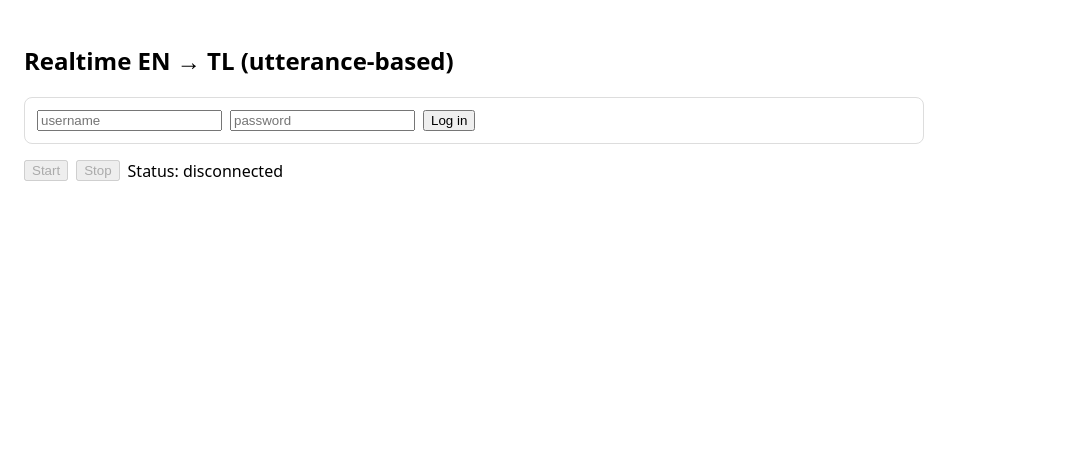
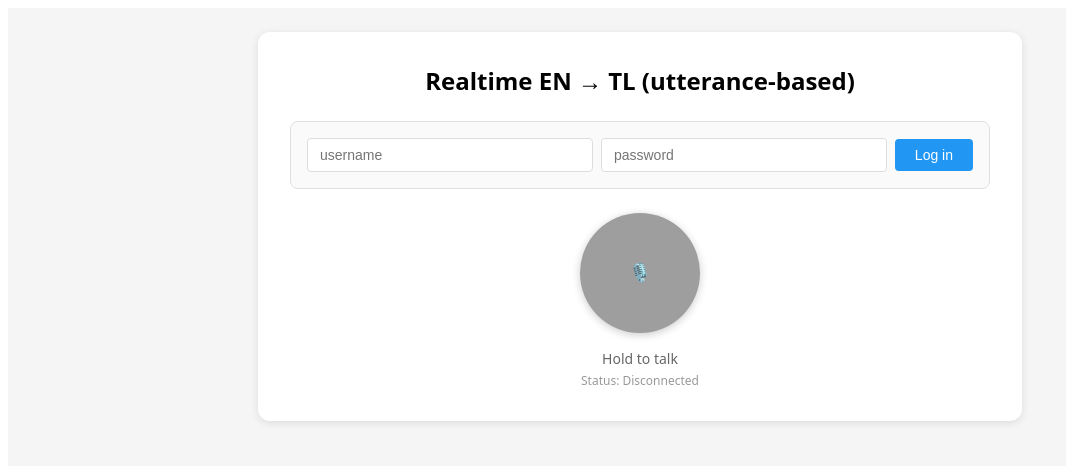
Before and after one commit to limping-robot/live-translation-frontend, a React (Vite) app: page / in a window 1280 px wide. Shown: the top 466 px of the page, without its empty margins (0-1066 px from the left). Built offline with nearby package versions, Linux system fonts and the light colour scheme.

Commit message:
top/center page and switch to push-to-talk approach

```diff
--- a/src/App.jsx
+++ b/src/App.jsx
@@ -9,6 +9,7 @@ function makeUttId() {
 export default function App() {
   const [connected, setConnected] = useState(false);
   const [running, setRunning] = useState(false);
+  const [isPressing, setIsPressing] = useState(false);
   const [lines, setLines] = useState([]);
 
   const [username, setUsername] = useState("");
@@ -19,6 +20,9 @@ export default function App() {
   const wsRef = useRef(null);
   const ctxRef = useRef(null);
   const streamRef = useRef(null);
+  const nodeRef = useRef(null);
+  const isPressingRef = useRef(false);
+  const allowNextUtteranceRef = useRef(false);
 
   const proto = window.location.protocol === "https:" ? "wss" : "ws";
 
@@ -34,6 +38,23 @@ export default function App() {
       setToken(saved);
     }
   }, []);
+
+  // Open WebSocket connection when token is available
+  useEffect(() => {
+    if (token) {
+      const ws = wsRef.current;
+      if (!ws || ws.readyState === WebSocket.CLOSED || ws.readyState === WebSocket.CLOSING) {
+        initializeWebSocket();
+      }
+    } else {
+      // Cleanup on token removal
+      if (wsRef.current) {
+        wsRef.current.close();
+        wsRef.current = null;
+        setConnected(false);
+      }
+    }
+  }, [token]);
 
   async function handleLogin(e) {
     e.preventDefault();
@@ -67,20 +88,15 @@ export default function App() {
   }
 
   function handleLogout() {
+    cleanup();
     setToken(null);
     localStorage.removeItem("access_token");
     setConnected(false);
-    if (running) {
-      stop();
-    }
   }
 
-  async function start() {
-    if (running) return;
-    if (!token) {
-      setAuthError("Please log in first.");
-      return;
-    }
+  async function initializeWebSocket() {
+    if (!token) return;
+    if (wsRef.current && wsRef.current.readyState === WebSocket.OPEN) return;
 
     const wsUrl = buildWsUrl(token);
     const ws = new WebSocket(wsUrl);
@@ -119,6 +135,19 @@ export default function App() {
     };
 
     wsRef.current = ws;
+  }
+
+  async function initializeAudio() {
+    if (running) return; // Already initialized
+    if (!token) {
+      setAuthError("Please log in first.");
+      return;
+    }
+
+    // Ensure WebSocket is connected
+    if (!wsRef.current || wsRef.current.readyState !== WebSocket.OPEN) {
+      await initializeWebSocket();
+    }
 
     const stream = await navigator.mediaDevices.getUserMedia({ audio: true });
     streamRef.current = stream;
@@ -130,17 +159,27 @@ export default function App() {
 
     const src = ctx.createMediaStreamSource(stream);
     const node = new AudioWorkletNode(ctx, "vad-processor");
+    nodeRef.current = node;
 
     node.port.onmessage = (ev) => {
       const { type, pcm, sampleRate } = ev.data;
       if (type !== "utterance") return;
 
+      // Only send utterances if button is currently pressed OR if we're allowing
+      // the next utterance (from a force-end)
+      if (!isPressingRef.current && !allowNextUtteranceRef.current) return;
+
+      if (!wsRef.current || wsRef.current.readyState !== WebSocket.OPEN) return;
+
       const uttId = makeUttId();
 
       // JSON header, binary PCM, JSON footer
-      ws.send(JSON.stringify({ type: "utt_start", uttId, sampleRate }));
-      ws.send(pcm); // ArrayBuffer with PCM16 mono
-      ws.send(JSON.stringify({ type: "utt_end", uttId }));
+      wsRef.current.send(JSON.stringify({ type: "utt_start", uttId, sampleRate }));
+      wsRef.current.send(pcm); // ArrayBuffer with PCM16 mono
+      wsRef.current.send(JSON.stringify({ type: "utt_end", uttId }));
+
+      // Clear the allow flag after sending
+      allowNextUtteranceRef.current = false;
     };
 
     // keep node alive without audible output
@@ -152,8 +191,11 @@ export default function App() {
     setRunning(true);
   }
 
-  async function stop() {
+  async function cleanup() {
     setRunning(false);
+    setIsPressing(false);
+    isPressingRef.current = false;
+    allowNextUtteranceRef.current = false;
 
     wsRef.current?.close();
     wsRef.current = null;
@@ -167,25 +209,71 @@ export default function App() {
       streamRef.current.getTracks().forEach((t) => t.stop());
       streamRef.current = null;
     }
+
+    nodeRef.current = null;
+  }
+
+  async function handlePushStart() {
+    if (!token) {
+      setAuthError("Please log in first.");
+      return;
+    }
+
+    if (!running) {
+      await initializeAudio();
+    }
+
+    isPressingRef.current = true;
+    allowNextUtteranceRef.current = false; // Reset flag when starting new press
+    setIsPressing(true);
+  }
+
+  function handlePushEnd() {
+    isPressingRef.current = false;
+    setIsPressing(false);
+
+    // Force-end any current utterance in the VAD processor
+    // Allow the next utterance to be sent even though button is released
+    if (nodeRef.current) {
+      allowNextUtteranceRef.current = true;
+      nodeRef.current.port.postMessage({ type: "force_end" });
+    }
   }
 
   return (
       <div
           style={{
-            padding: 16,
+            minHeight: "100vh",
+            display: "flex",
+            flexDirection: "column",
+            alignItems: "center",
+            padding: 24,
             fontFamily: "system-ui, sans-serif",
-            maxWidth: 900,
+            backgroundColor: "#f5f5f5",
           }}
       >
-        <h2>Realtime EN → TL (utterance-based)</h2>
+        <div
+            style={{
+              width: "100%",
+              maxWidth: 700,
+              backgroundColor: "white",
+              borderRadius: 12,
+              padding: 32,
+              boxShadow: "0 2px 8px rgba(0,0,0,0.1)",
+            }}
+        >
+          <h2 style={{ marginTop: 0, marginBottom: 24, textAlign: "center" }}>
+            Realtime EN → TL (utterance-based)
+          </h2>
 
           {/* Auth box */}
           <div
               style={{
-              marginBottom: 16,
-              padding: 12,
-              border: "1px solid #ddd",
+                marginBottom: 24,
+                padding: 16,
+                border: "1px solid #e0e0e0",
                 borderRadius: 8,
+                backgroundColor: "#fafafa",
               }}
           >
             {token ? (
@@ -197,65 +285,164 @@ export default function App() {
                       justifyContent: "space-between",
                     }}
                 >
-                <span>Logged in</span>
-                <button onClick={handleLogout}>Log out</button>
+                  <span style={{ color: "#4caf50", fontWeight: 500 }}>
+                    ✓ Logged in
+                  </span>
+                  <button
+                      onClick={handleLogout}
+                      style={{
+                        padding: "6px 16px",
+                        border: "1px solid #ddd",
+                        borderRadius: 4,
+                        backgroundColor: "white",
+                        cursor: "pointer",
+                        fontSize: 14,
+                      }}
+                  >
+                    Log out
+                  </button>
                 </div>
             ) : (
                 <form
                     onSubmit={handleLogin}
-                  style={{ display: "flex", gap: 8, alignItems: "center" }}
+                    style={{ display: "flex", gap: 8, alignItems: "center", flexWrap: "wrap" }}
                 >
                   <input
                       type="text"
                       placeholder="username"
                       value={username}
                       onChange={(e) => setUsername(e.target.value)}
+                      style={{
+                        padding: "8px 12px",
+                        border: "1px solid #ddd",
+                        borderRadius: 4,
+                        fontSize: 14,
+                        flex: 1,
+                        minWidth: 120,
+                      }}
                   />
                   <input
                       type="password"
                       placeholder="password"
                       value={password}
                       onChange={(e) => setPassword(e.target.value)}
+                      style={{
+                        padding: "8px 12px",
+                        border: "1px solid #ddd",
+                        borderRadius: 4,
+                        fontSize: 14,
+                        flex: 1,
+                        minWidth: 120,
+                      }}
                   />
-                <button type="submit">Log in</button>
+                  <button
+                      type="submit"
+                      style={{
+                        padding: "8px 20px",
+                        border: "none",
+                        borderRadius: 4,
+                        backgroundColor: "#2196f3",
+                        color: "white",
+                        cursor: "pointer",
+                        fontSize: 14,
+                        fontWeight: 500,
+                      }}
+                  >
+                    Log in
+                  </button>
                 </form>
             )}
             {authError && (
-              <div style={{ marginTop: 8, color: "red", fontSize: 14 }}>
+                <div style={{ marginTop: 12, color: "#f44336", fontSize: 14 }}>
                   {authError}
                 </div>
             )}
           </div>
 
-        <div style={{ display: "flex", gap: 8, alignItems: "center" }}>
-          <button onClick={start} disabled={running || !token}>
-            Start
+          {/* Push to Talk Button */}
+          <div style={{ display: "flex", flexDirection: "column", alignItems: "center", gap: 16 }}>
+            <button
+                onMouseDown={handlePushStart}
+                onMouseUp={handlePushEnd}
+                onMouseLeave={handlePushEnd}
+                onTouchStart={(e) => {
+                  e.preventDefault();
+                  handlePushStart();
+                }}
+                onTouchEnd={(e) => {
+                  e.preventDefault();
+                  handlePushEnd();
+                }}
+                disabled={!token}
+                style={{
+                  width: 120,
+                  height: 120,
+                  borderRadius: "50%",
+                  border: "none",
+                  backgroundColor: isPressing ? "#f44336" : (connected ? "#4caf50" : "#9e9e9e"),
+                  color: "white",
+                  fontSize: 18,
+                  fontWeight: 600,
+                  cursor: token ? "pointer" : "not-allowed",
+                  boxShadow: isPressing
+                      ? "0 4px 20px rgba(244, 67, 54, 0.4)"
+                      : "0 2px 8px rgba(0,0,0,0.2)",
+                  transition: "all 0.2s ease",
+                  transform: isPressing ? "scale(0.95)" : "scale(1)",
+                  outline: "none",
+                }}
+            >
+              {isPressing ? "🎤" : "🎙️"}
             </button>
-          <button onClick={stop} disabled={!running}>
-            Stop
-          </button>
-          <span>Status: {connected ? "connected" : "disconnected"}</span>
+            <div style={{ textAlign: "center" }}>
+              <div style={{ fontSize: 14, color: "#666", marginBottom: 4 }}>
+                {isPressing ? "Listening..." : "Hold to talk"}
+              </div>
+              <div style={{ fontSize: 12, color: "#999" }}>
+                Status: {connected ? "✓ Connected" : "Disconnected"}
+              </div>
+            </div>
           </div>
 
-        <div style={{ marginTop: 16 }}>
+          {/* Translation Results */}
+          {lines.length > 0 && (
+              <div style={{ marginTop: 32 }}>
+                <h3 style={{ fontSize: 16, marginBottom: 16, color: "#333" }}>
+                  Translations
+                </h3>
+                <div
+                    style={{
+                      maxHeight: 400,
+                      overflowY: "auto",
+                      border: "1px solid #e0e0e0",
+                      borderRadius: 8,
+                      padding: 16,
+                      backgroundColor: "#fafafa",
+                    }}
+                >
                   {lines.map((l) => (
                       <div
                           key={l.uttId}
                           style={{
-                    marginBottom: 14,
-                    paddingBottom: 14,
-                    borderBottom: "1px solid #ddd",
+                            marginBottom: 16,
+                            paddingBottom: 16,
+                            borderBottom: "1px solid #e0e0e0",
                           }}
                       >
-                <div>
-                  <b>EN:</b> {l.en}
+                        <div style={{ marginBottom: 8 }}>
+                          <b style={{ color: "#666" }}>EN:</b>{" "}
+                          <span style={{ color: "#333" }}>{l.en}</span>
                         </div>
                         <div>
-                  <b>TL:</b> {l.tl}
+                          <b style={{ color: "#666" }}>TL:</b>{" "}
+                          <span style={{ color: "#2196f3", fontWeight: 500 }}>{l.tl}</span>
                         </div>
                       </div>
                   ))}
                 </div>
               </div>
+          )}
+        </div>
+      </div>
   );
 }
```
Also changed, not shown: public/vad-processor.js (+20 -0 lines). Lines whose indentation alone changed are shown as unchanged.
